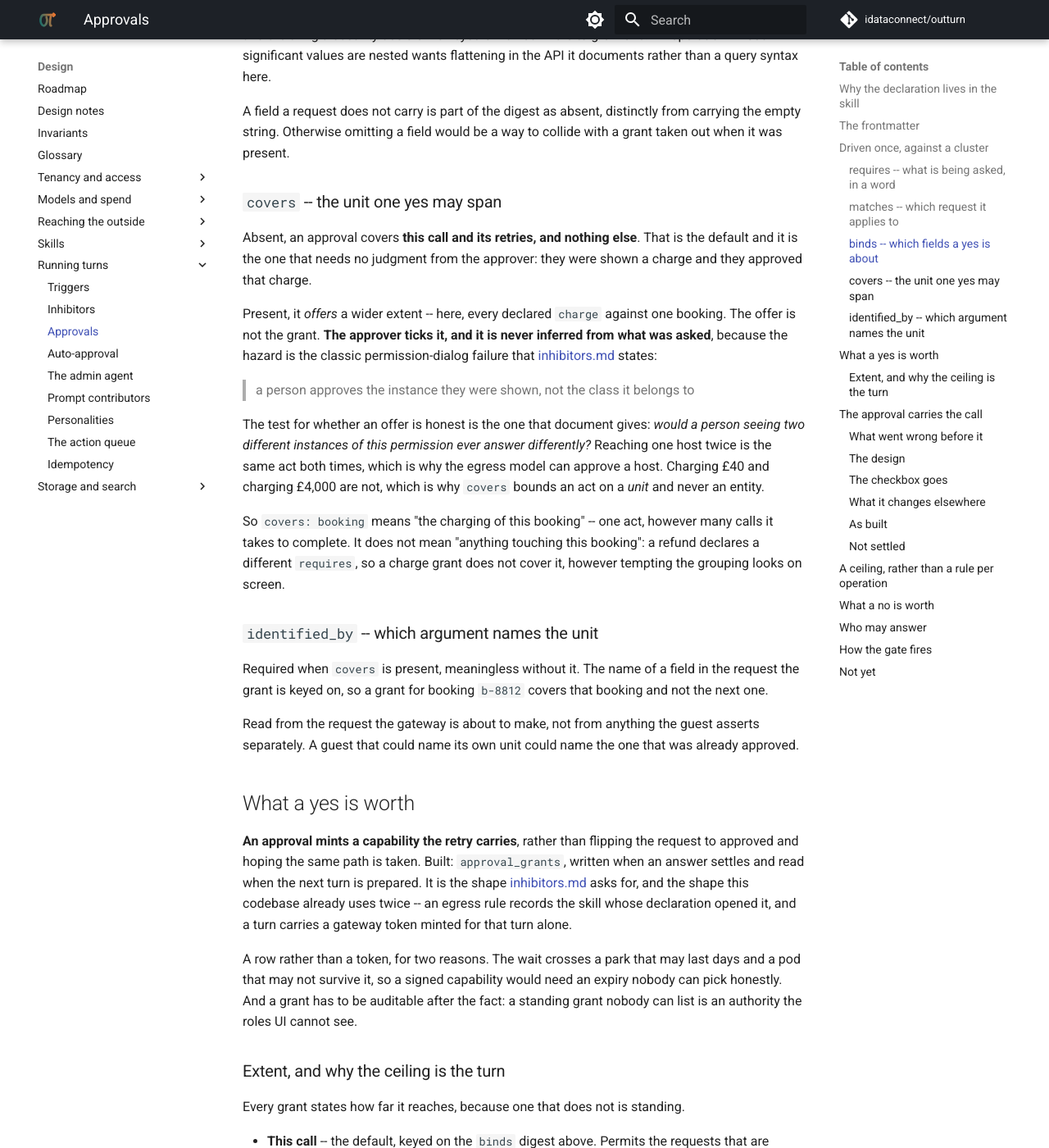
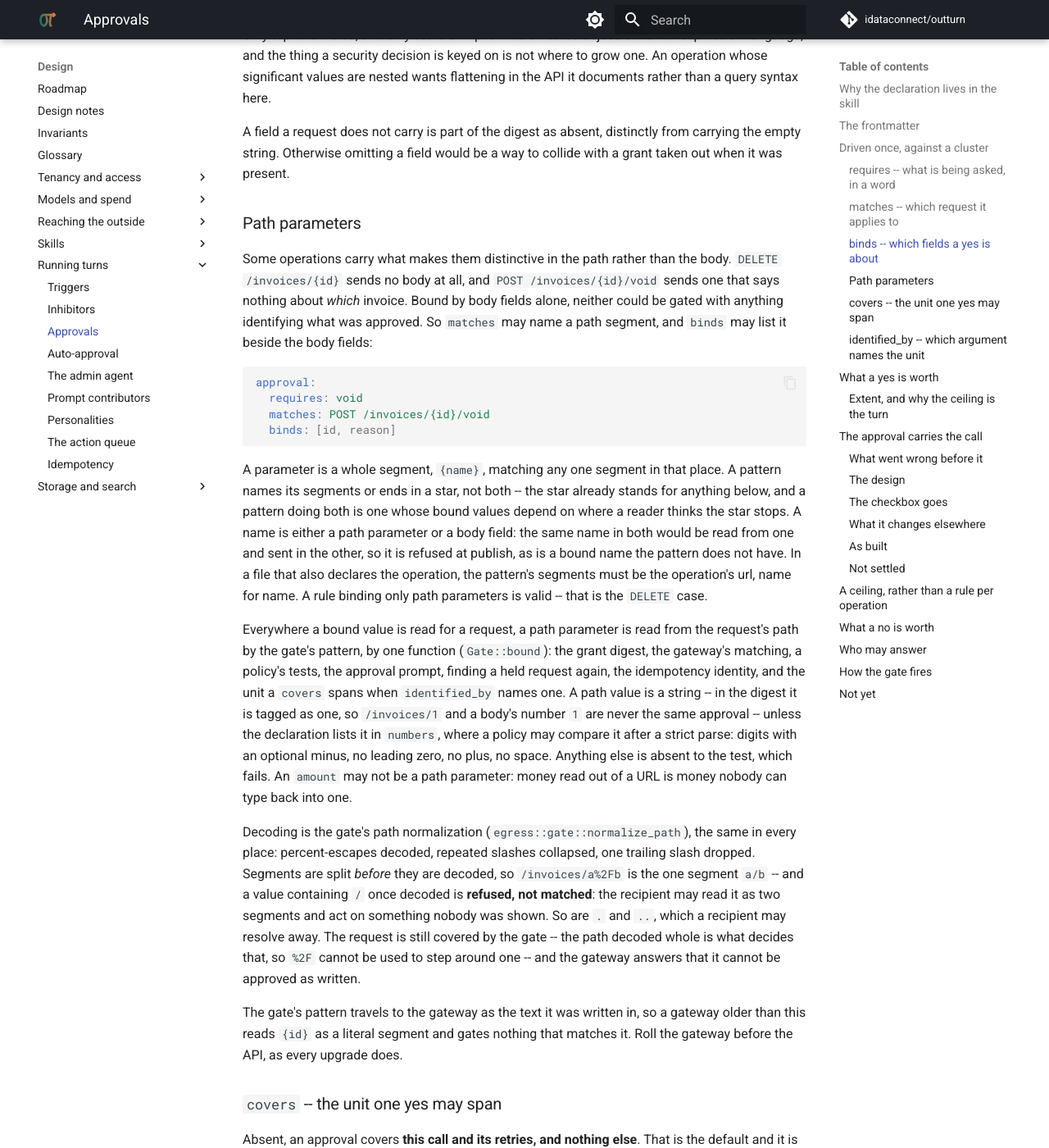
Before and after one commit to idataconnect/outturn, an MkDocs documentation site: the page built from docs/approvals.md, in a window 1280 px wide and 1400 px high, scrolled down 4030 px. Shown: the whole window at 82% size. Built offline with MkDocs 1.6.1 and Material for MkDocs 9.7.7, drawn with Linux system fonts in a browser that asks for light colours; comment, search, counter and statistics services are not loaded; some of the changed text lies outside the part shown.

Commit message:
Design gates that bind path parameters
DELETE /invoices/{id} sends nothing for a gate to bind, so the operations
that most need a person's word could not be given one. Path segments are
now named in matches and listed in binds beside body fields, read the same
way everywhere a bound value is, and a segment that decodes to a slash is
refused rather than matched.

Co-Authored-By: Claude Opus 5.5 <noreply@anthropic.com>

````diff
--- a/docs/approvals.md
+++ b/docs/approvals.md
@@ -134,7 +134,8 @@ none: it says the operation is gated, and a reader believes it.
 
 ### `binds` -- which fields a yes is about
 
-The names of the request-body fields a person is really approving. Required
+The names of the request fields a person is really approving -- body fields,
+and the path's own segments where `matches` names them (below). Required
 wherever an approval is declared, and the reason is the whole of what a grant is
 for.
 
@@ -187,6 +188,58 @@ the API it documents rather than a query syntax here.
 A field a request does not carry is part of the digest as absent, distinctly from
 carrying the empty string. Otherwise omitting a field would be a way to collide
 with a grant taken out when it was present.
+
+### Path parameters
+
+Some operations carry what makes them distinctive in the path rather than the
+body. `DELETE /invoices/{id}` sends no body at all, and `POST
+/invoices/{id}/void` sends one that says nothing about *which* invoice. Bound by
+body fields alone, neither could be gated with anything identifying what was
+approved. So `matches` may name a path segment, and `binds` may list it beside
+the body fields:
+
+```yaml
+approval:
+  requires: void
+  matches: POST /invoices/{id}/void
+  binds: [id, reason]
+```
+
+A parameter is a whole segment, `{name}`, matching any one segment in that
+place. A pattern names its segments or ends in a star, not both -- the star
+already stands for anything below, and a pattern doing both is one whose bound
+values depend on where a reader thinks the star stops. A name is either a path
+parameter or a body field: the same name in both would be read from one and
+sent in the other, so it is refused at publish, as is a bound name the pattern
+does not have. In a file that also declares the operation, the pattern's segments
+must be the operation's url, name for name. A rule binding only path parameters
+is valid -- that is the `DELETE` case.
+
+Everywhere a bound value is read for a request, a path parameter is read from the
+request's path by the gate's pattern, by one function (`Gate::bound`): the grant
+digest, the gateway's matching, a policy's tests, the approval prompt, finding a
+held request again, the idempotency identity, and the unit a `covers` spans when
+`identified_by` names one. A path value is a string -- in the digest it is
+tagged as one, so `/invoices/1` and a body's number `1` are never the same
+approval -- unless the declaration lists it in `numbers`, where a policy may
+compare it after a strict parse: digits with an optional minus, no leading zero,
+no plus, no space. Anything else is absent to the test, which fails. An `amount`
+may not be a path parameter: money read out of a URL is money nobody can type
+back into one.
+
+Decoding is the gate's path normalization (`egress::gate::normalize_path`), the
+same in every place: percent-escapes decoded, repeated slashes collapsed, one
+trailing slash dropped. Segments are split *before* they are decoded, so
+`/invoices/a%2Fb` is the one segment `a/b` -- and a value containing `/` once
+decoded is **refused, not matched**: the recipient may read it as two segments
+and act on something nobody was shown. So are `.` and `..`, which a recipient
+may resolve away. The request is still covered by the gate -- the path decoded
+whole is what decides that, so `%2F` cannot be used to step around one -- and the
+gateway answers that it cannot be approved as written.
+
+The gate's pattern travels to the gateway as the text it was written in, so a
+gateway older than this reads `{id}` as a literal segment and gates nothing that
+matches it. Roll the gateway before the API, as every upgrade does.
 
 ### `covers` -- the unit one yes may span
 
````
Also changed, not shown: docs/auto-approval.md (+9 -3 lines).
